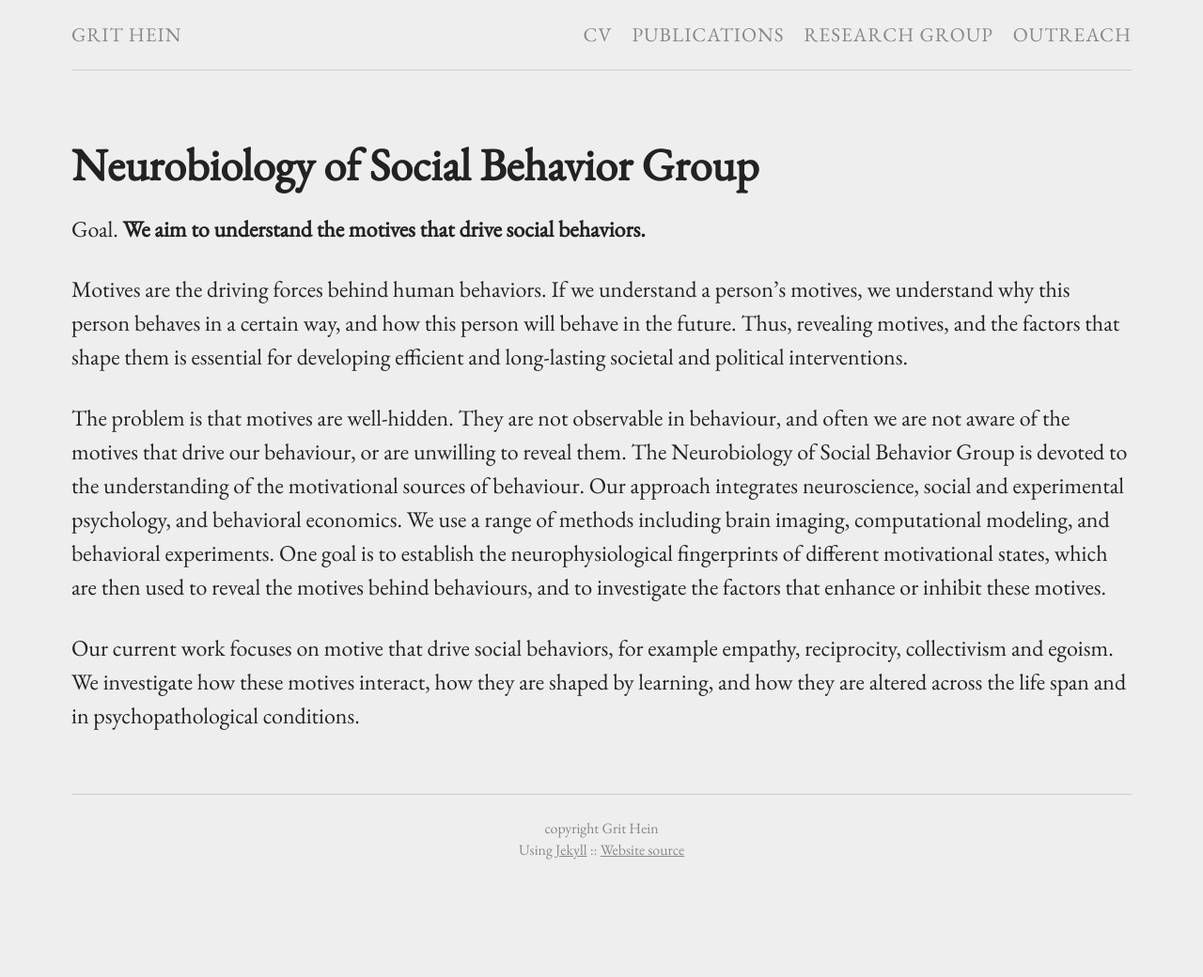
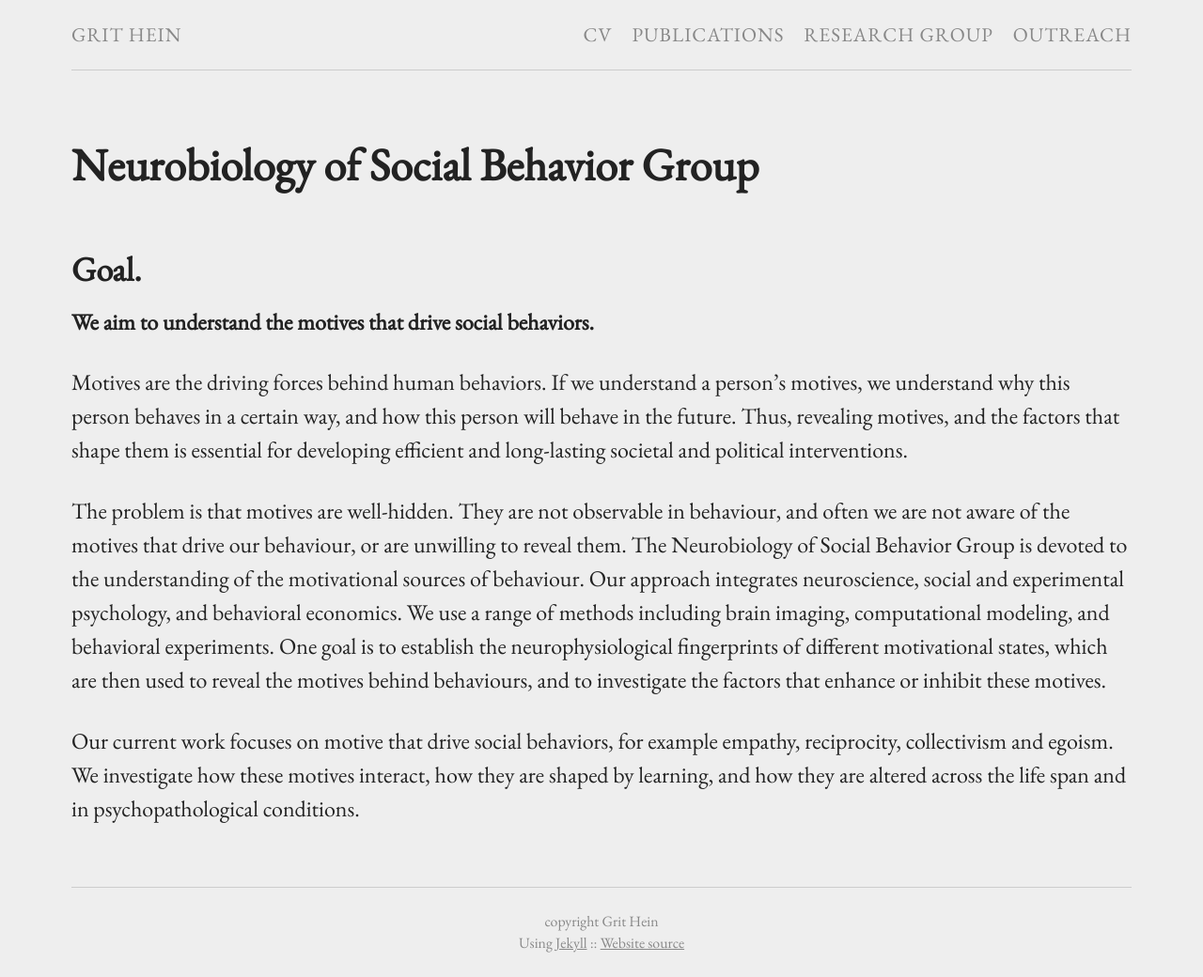
Before and after one commit to grithein/grithein, a Jekyll site: the page built from misc.md, in a window 1280 px wide. Shown: the whole page at 94% size. Built offline with Jekyll 4.4.1, drawn with Linux system fonts in a browser that asks for light colours; before the commit the page ends 941 px from its top, so only the background shows below that.

```diff
--- a/misc.md
+++ b/misc.md
@@ -3,7 +3,8 @@ title: Neurobiology of Social Behavior Group
 layout: page
 permalink: "/misc/"
 ---
-Goal. **We aim to understand the motives that drive social behaviors.**
+## Goal.
+**We aim to understand the motives that drive social behaviors.**
 
 Motives are the driving forces behind human behaviors. If we understand a person’s motives, we understand why this person behaves in a certain way, and how this person will behave in the future. Thus, revealing motives, and the factors that shape them is essential for developing efficient and long-lasting societal and political interventions.
 
```
